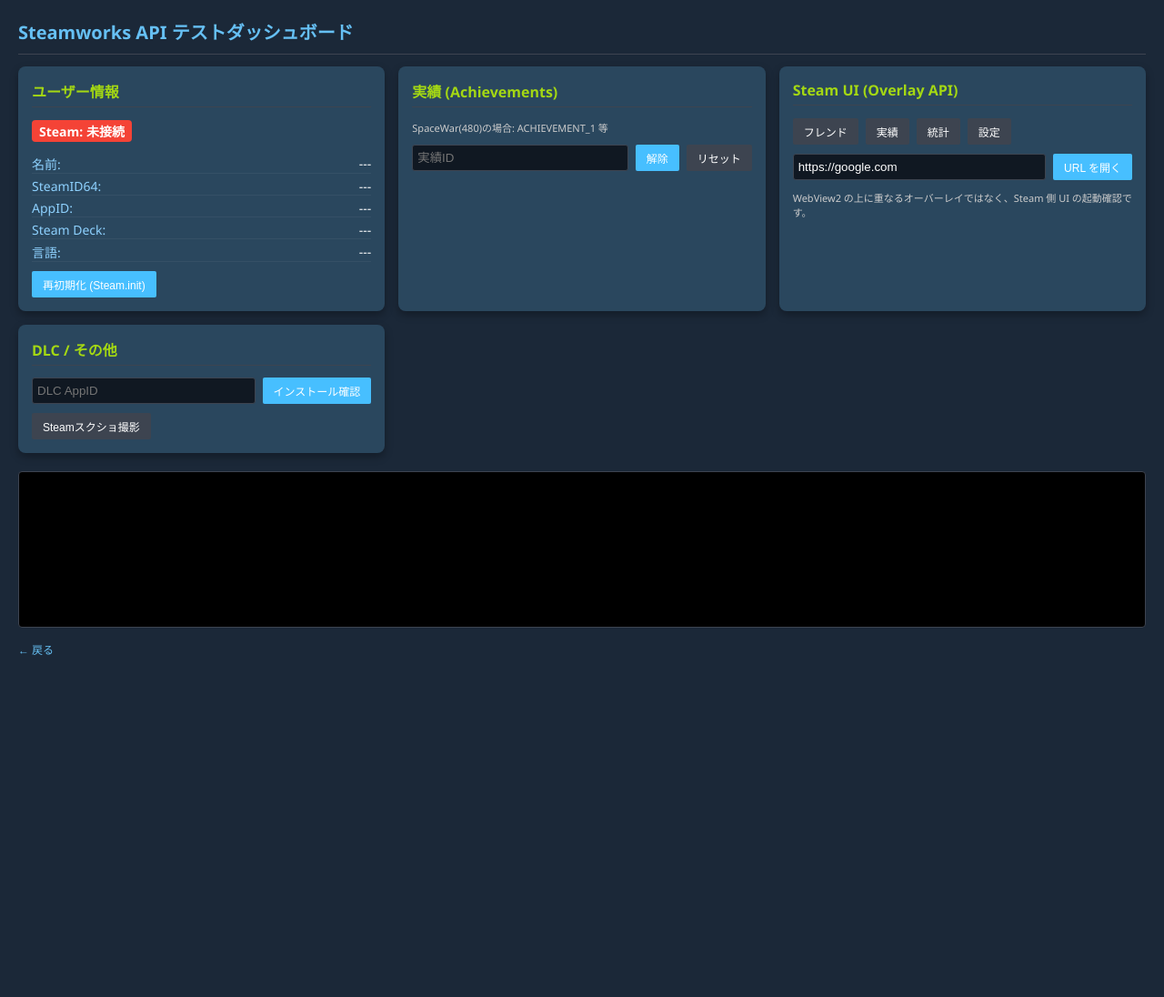
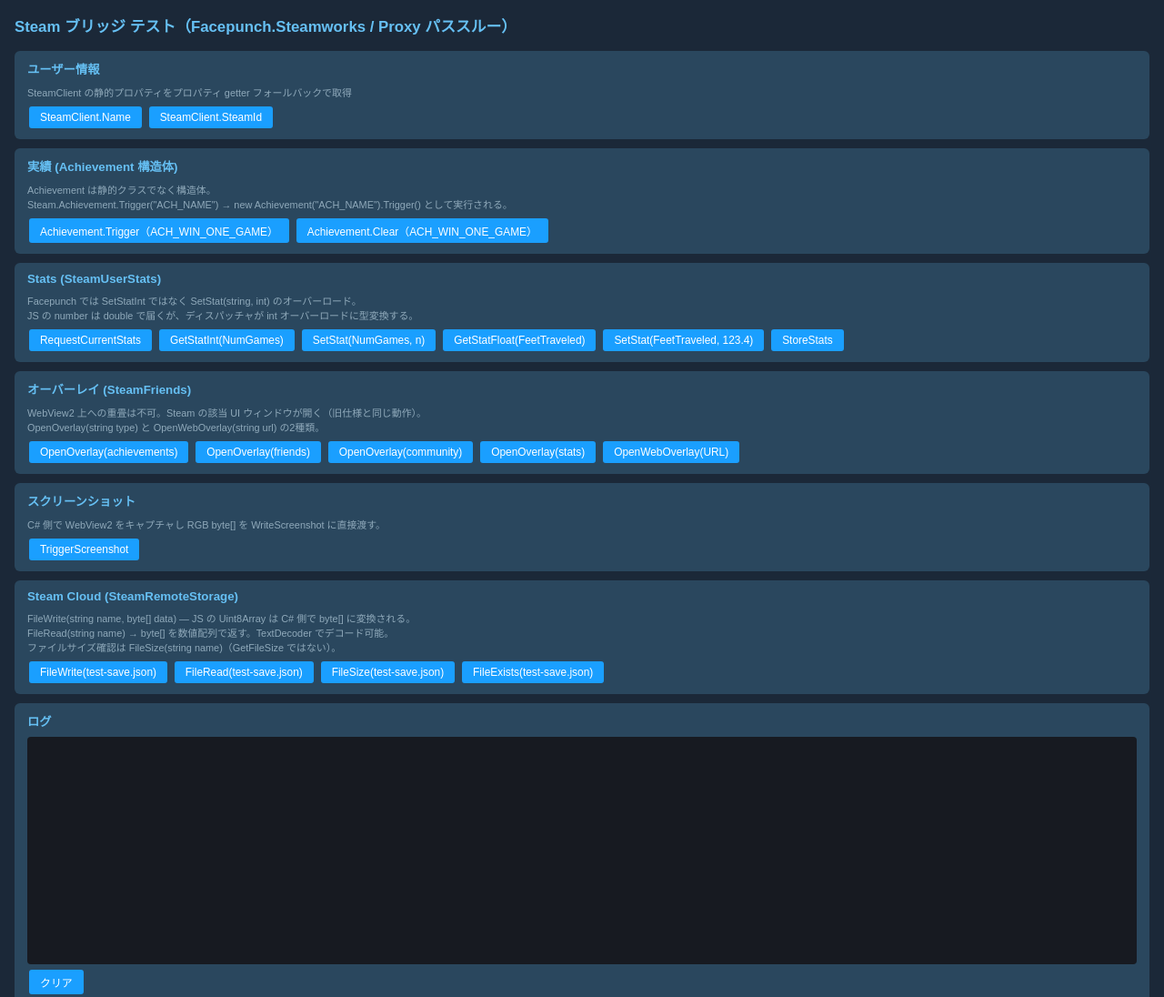
Before and after one commit to hadamak/webview2-app-host-cs, a plain HTML site: page test-www/steam-test.html in a window 1280 px wide. Shown: the top 1096 px of the page at 91% size. Before the commit the page ends 800 px from the top, so only its background shows below. Drawn offline with Linux system fonts and the light colour scheme.

Commit message:
Fix SteamBridge to use Facepunch.Steamworks.Win64.dll and update SteamBridgeImpl for new API structure
- Updated SteamBridge to reference Facepunch.Steamworks.Win64.dll instead of Facepunch.Steamworks.dll.
- Enhanced SteamBridgeImpl to support new dispatch logic for Achievement struct and static properties.
- Improved error handling and logging throughout the SteamBridgeImpl methods.
- Updated test-www/steam-test.html to reflect changes in API usage and improve UI/UX.

```diff
--- a/test-www/steam-test.html
+++ b/test-www/steam-test.html
@@ -2,182 +2,210 @@
 <html lang="ja">
 <head>
   <meta charset="UTF-8">
-    <title>Steamworks API Test</title>
+  <title>Steam ブリッジ テスト（新仕様）</title>
+  <script src="steam.js"></script>
   <style>
-        body { font-family: 'Segoe UI', sans-serif; background: #1b2838; color: #fff; margin: 20px; font-size: 14px; }
-        h1 { font-size: 20px; color: #66c0f4; border-bottom: 1px solid #3d4450; padding-bottom: 10px; }
-        .grid { display: grid; grid-template-columns: repeat(auto-fill, minmax(350px, 1fr)); gap: 15px; }
-        .card { background: #2a475e; border-radius: 8px; padding: 15px; box-shadow: 0 4px 10px rgba(0,0,0,0.3); }
-        .card h2 { font-size: 16px; margin-top: 0; color: #a4d813; border-bottom: 1px solid #3d4450; padding-bottom: 5px; }
-        .status { display: inline-block; padding: 2px 8px; border-radius: 4px; font-weight: bold; margin-bottom: 10px; }
-        .status.online { background: #4caf50; }
-        .status.offline { background: #f44336; }
-        .info-row { display: flex; justify-content: space-between; margin: 4px 0; border-bottom: 1px solid rgba(255,255,255,0.05); }
-        .info-label { color: #8ed1fe; }
-        .controls { display: flex; gap: 8px; flex-wrap: wrap; margin-top: 10px; }
-        button { background: #47bfff; border: none; color: white; padding: 6px 12px; border-radius: 2px; cursor: pointer; font-size: 12px; }
-        button:hover { background: #33a5e3; }
-        button.secondary { background: #3d4450; }
-        button.secondary:hover { background: #4d5460; }
-        input { background: #101822; border: 1px solid #3d4450; color: #fff; padding: 5px; border-radius: 3px; flex-grow: 1; }
-        #log { background: #000; border-radius: 4px; padding: 10px; height: 150px; overflow-y: auto; font-family: monospace; font-size: 11px; margin-top: 20px; border: 1px solid #3d4450; }
-        .log-entry { margin-bottom: 2px; border-bottom: 1px solid #222; padding-bottom: 2px; }
-        .log-time { color: #888; margin-right: 8px; }
-        a { color: #66c0f4; text-decoration: none; font-size: 12px; }
+    *, *::before, *::after { box-sizing: border-box; }
+    body { font-family: sans-serif; background: #1b2838; color: #c7d5e0;
+           margin: 0; padding: 16px; font-size: 14px; }
+    h1 { color: #66c0f4; margin: 0 0 16px; font-size: 1.2em; }
+    section { background: #2a475e; border-radius: 6px; padding: 10px 14px;
+              margin-bottom: 10px; }
+    h2 { color: #66c0f4; margin: 0 0 8px; font-size: 0.95em; }
+    .note { font-size: 0.78em; color: #8fa9ba; margin: 0 0 6px; }
+    button { background: #1a9fff; color: #fff; border: none; border-radius: 3px;
+             padding: 5px 12px; margin: 2px; cursor: pointer; font-size: 0.85em; }
+    button:hover { background: #66c0f4; }
+    #log { background: #171a21; border-radius: 4px; padding: 10px;
+           height: 250px; overflow-y: auto; font-family: monospace;
+           font-size: 0.80em; white-space: pre-wrap; }
+    .ok   { color: #57cbde; }
+    .err  { color: #f4826e; }
+    .evt  { color: #b0e070; }
+    .info { color: #8fa9ba; }
   </style>
 </head>
 <body>
+<h1>Steam ブリッジ テスト（Facepunch.Steamworks / Proxy パススルー）</h1>
 
-<h1>Steamworks API テストダッシュボード</h1>
+<!-- ユーザー情報 -->
+<section>
+  <h2>ユーザー情報</h2>
+  <p class="note">SteamClient の静的プロパティをプロパティ getter フォールバックで取得</p>
+  <!--
+    SteamClient.Name / SteamClient.SteamId はプロパティ。
+    ディスパッチャがメソッド未発見 → プロパティ getter にフォールバックする。
+  -->
+  <button onclick="run('SteamClient', 'Name')">SteamClient.Name</button>
+  <button onclick="run('SteamClient', 'SteamId')">SteamClient.SteamId</button>
+</section>
 
-<div class="grid">
-    <!-- ステータス・ユーザー情報 -->
-    <div class="card">
-        <h2>ユーザー情報</h2>
-        <div id="steam-status" class="status offline">Steam: 未接続</div>
-        <div id="user-info">
-            <div class="info-row"><span class="info-label">名前:</span> <span id="val-personaName">---</span></div>
-            <div class="info-row"><span class="info-label">SteamID64:</span> <span id="val-steamId64Bit">---</span></div>
-            <div class="info-row"><span class="info-label">AppID:</span> <span id="val-appId">---</span></div>
-            <div class="info-row"><span class="info-label">Steam Deck:</span> <span id="val-isRunningOnSteamDeck">---</span></div>
-            <div class="info-row"><span class="info-label">言語:</span> <span id="val-currentGameLanguage">---</span></div>
-        </div>
-        <div class="controls">
-            <button onclick="initSteam()">再初期化 (Steam.init)</button>
-        </div>
-    </div>
+<!-- 実績 -->
+<section>
+  <h2>実績 (Achievement 構造体)</h2>
+  <p class="note">
+    Achievement は静的クラスでなく構造体。<br>
+    Steam.Achievement.Trigger("ACH_NAME") → new Achievement("ACH_NAME").Trigger() として実行される。
+  </p>
+  <!--
+    Facepunch.Steamworks の Achievement は Steamworks.Data.Achievement 構造体。
+    JS から Steam.Achievement.Trigger("ACH_WIN_ONE_GAME") と呼ぶと
+    ディスパッチャが new Achievement("ACH_WIN_ONE_GAME").Trigger() を実行する。
+  -->
+  <button onclick="runAch('Trigger')">Achievement.Trigger（ACH_WIN_ONE_GAME）</button>
+  <button onclick="runAch('Clear')">Achievement.Clear（ACH_WIN_ONE_GAME）</button>
+</section>
 
-    <!-- 実績テスト -->
-    <div class="card">
-        <h2>実績 (Achievements)</h2>
-        <p style="font-size:11px; color:#ccc;">SpaceWar(480)の場合: ACHIEVEMENT_1 等</p>
-        <div class="controls">
-            <input type="text" id="ach-id" placeholder="実績ID">
-            <button onclick="unlockAch()">解除</button>
-            <button class="secondary" onclick="clearAch()">リセット</button>
-        </div>
-    </div>
+<!-- Stats -->
+<section>
+  <h2>Stats (SteamUserStats)</h2>
+  <p class="note">
+    Facepunch では SetStatInt ではなく SetStat(string, int) のオーバーロード。<br>
+    JS の number は double で届くが、ディスパッチャが int オーバーロードに型変換する。
+  </p>
+  <!--
+    GetStatInt / GetStatFloat は Facepunch の静的メソッドとして存在する。
+    SetStat は int/float オーバーロードがあり、引数型でリフレクション解決する。
+    RequestCurrentStats と StoreStats は bool を返す。
+  -->
+  <button onclick="run('SteamUserStats', 'RequestCurrentStats')">RequestCurrentStats</button>
+  <button onclick="run('SteamUserStats', 'GetStatInt', 'NumGames')">GetStatInt(NumGames)</button>
+  <button onclick="run('SteamUserStats', 'SetStat', 'NumGames', _statVal++)">SetStat(NumGames, n)</button>
+  <button onclick="run('SteamUserStats', 'GetStatFloat', 'FeetTraveled')">GetStatFloat(FeetTraveled)</button>
+  <button onclick="run('SteamUserStats', 'SetStat', 'FeetTraveled', 123.4)">SetStat(FeetTraveled, 123.4)</button>
+  <button onclick="run('SteamUserStats', 'StoreStats')">StoreStats</button>
+</section>
 
-    <!-- Steam UI テスト -->
-    <div class="card">
-        <h2>Steam UI (Overlay API)</h2>
-        <div class="controls">
-            <button class="secondary" onclick="Steam.showOverlay('friends')">フレンド</button>
-            <button class="secondary" onclick="Steam.showOverlay('achievements')">実績</button>
-            <button class="secondary" onclick="Steam.showOverlay('stats')">統計</button>
-            <button class="secondary" onclick="Steam.showOverlay('settings')">設定</button>
-        </div>
-        <div class="controls">
-            <input type="text" id="ovl-url" value="https://google.com">
-            <button onclick="openOvlUrl()">URL を開く</button>
-        </div>
-        <p style="font-size:11px; color:#ccc;">WebView2 の上に重なるオーバーレイではなく、Steam 側 UI の起動確認です。</p>
-    </div>
+<!-- オーバーレイ -->
+<section>
+  <h2>オーバーレイ (SteamFriends)</h2>
+  <p class="note">
+    WebView2 上への重畳は不可。Steam の該当 UI ウィンドウが開く（旧仕様と同じ動作）。<br>
+    OpenOverlay(string type) と OpenWebOverlay(string url) の2種類。
+  </p>
+  <!--
+    SteamFriends.OpenOverlay(string) = ISteamFriends::ActivateGameOverlay
+    SteamFriends.OpenWebOverlay(string) = ISteamFriends::ActivateGameOverlayToWebPage
+    旧仕様の showOverlayURL に相当するのは OpenWebOverlay。
+  -->
+  <button onclick="run('SteamFriends', 'OpenOverlay', 'achievements')">OpenOverlay(achievements)</button>
+  <button onclick="run('SteamFriends', 'OpenOverlay', 'friends')">OpenOverlay(friends)</button>
+  <button onclick="run('SteamFriends', 'OpenOverlay', 'community')">OpenOverlay(community)</button>
+  <button onclick="run('SteamFriends', 'OpenOverlay', 'stats')">OpenOverlay(stats)</button>
+  <button onclick="run('SteamFriends', 'OpenWebOverlay', 'https://store.steampowered.com/app/480')">OpenWebOverlay(URL)</button>
+</section>
 
-    <!-- DLC / その他 -->
-    <div class="card">
-        <h2>DLC / その他</h2>
-        <div class="controls">
-            <input type="text" id="dlc-id" placeholder="DLC AppID">
-            <button onclick="checkDlc()">インストール確認</button>
-        </div>
-        <div class="controls">
-            <button class="secondary" onclick="Steam.triggerScreenshot()">Steamスクショ撮影</button>
-        </div>
-    </div>
-</div>
+<!-- スクリーンショット -->
+<section>
+  <h2>スクリーンショット</h2>
+  <p class="note">C# 側で WebView2 をキャプチャし RGB byte[] を WriteScreenshot に直接渡す。</p>
+  <button onclick="run('SteamScreenshots', 'TriggerScreenshot')">TriggerScreenshot</button>
+</section>
+
+<!-- Steam Cloud -->
+<section>
+  <h2>Steam Cloud (SteamRemoteStorage)</h2>
+  <p class="note">
+    FileWrite(string name, byte[] data) — JS の Uint8Array は C# 側で byte[] に変換される。<br>
+    FileRead(string name) → byte[] を数値配列で返す。TextDecoder でデコード可能。<br>
+    ファイルサイズ確認は FileSize(string name)（GetFileSize ではない）。
+  </p>
+  <!--
+    SteamRemoteStorage.FileWrite(name, byte[]) — README の API に合わせて引数2つ。
+    SteamRemoteStorage.FileRead(name) — サイズ引数不要。byte[] を返す。
+    SteamRemoteStorage.FileSize(name) — GetFileSize ではなく FileSize。
+    SteamRemoteStorage.FileExists(name) — bool を返す。
+  -->
+  <button onclick="test_cloudWrite()">FileWrite(test-save.json)</button>
+  <button onclick="test_cloudRead()">FileRead(test-save.json)</button>
+  <button onclick="run('SteamRemoteStorage', 'FileSize', 'test-save.json')">FileSize(test-save.json)</button>
+  <button onclick="run('SteamRemoteStorage', 'FileExists', 'test-save.json')">FileExists(test-save.json)</button>
+</section>
 
 <!-- ログ -->
+<section>
+  <h2>ログ</h2>
   <div id="log"></div>
-
-<p><a href="index.html">← 戻る</a></p>
-
-<!-- ブリッジの読み込み -->
-<script src="steam.js"></script>
+  <button onclick="logEl.textContent=''" style="margin-top:6px">クリア</button>
+</section>
 
 <script>
-    function log(msg) {
   const logEl = document.getElementById('log');
-        const entry = document.createElement('div');
-        entry.className = 'log-entry';
-        const time = new Date().toLocaleTimeString();
-        entry.innerHTML = `<span class="log-time">[${time}]</span> ${msg}`;
-        logEl.appendChild(entry);
+  let _statVal = 1;
+
+  function appendLog(cls, text) {
+    const ts = new Date().toLocaleTimeString('ja-JP', { hour12: false });
+    const line = document.createElement('div');
+    line.className = cls;
+    line.textContent = `[${ts}] ${text}`;
+    logEl.appendChild(line);
     logEl.scrollTop = logEl.scrollHeight;
-        console.log(`[SteamTest] ${msg}`);
   }
 
-    // 初期化
-    async function initSteam() {
-        log("Steam.init() を呼び出しています...");
+  // 汎用ヘルパー: Steam.ClassName.MethodName(...args) を呼んでログに出す
+  async function run(className, methodName, ...args) {
+    const label = `${className}.${methodName}(${args.map(a => JSON.stringify(a)).join(', ')})`;
     try {
-            const info = await Steam.init();
-            if (info.isAvailable) {
-                document.getElementById('steam-status').textContent = "Steam: 接続済み";
-                document.getElementById('steam-status').className = "status online";
-
-                // UI反映
-                for (const key in info) {
-                    const el = document.getElementById(`val-${key}`);
-                    if (el) el.textContent = info[key];
-                }
-                log(`初期化成功: ${info.personaName} (ID: ${info.accountId})`);
-            } else {
-                log("初期化失敗: Steamに接続できないか、DLLがありません。");
-            }
+      const result = await Steam[className][methodName](...args);
+      appendLog('ok', `✓ ${label}: ${JSON.stringify(result)}`);
     } catch (e) {
-            log(`エラー: ${e.message}`);
+      appendLog('err', `✗ ${label}: ${e?.message ?? e}`);
     }
   }
 
-    // 実績解除
-    async function unlockAch() {
-        const id = document.getElementById('ach-id').value;
-        if (!id) return;
-        log(`実績解除試行: ${id}`);
-        const res = await Steam.unlockAchievement(id);
-        log(res.isOk ? "成功" : "失敗 (Steam側のログを確認してください)");
+  // Achievement 構造体特例: Steam.Achievement.Trigger("ACH_NAME")
+  async function runAch(methodName) {
+    const achName = 'ACH_WIN_ONE_GAME';
+    const label   = `Achievement.${methodName}("${achName}")`;
+    try {
+      const result = await Steam.Achievement[methodName](achName);
+      appendLog('ok', `✓ ${label}: ${JSON.stringify(result)}`);
+    } catch (e) {
+      appendLog('err', `✗ ${label}: ${e?.message ?? e}`);
+    }
   }
 
-    // 実績クリア
-    async function clearAch() {
-        const id = document.getElementById('ach-id').value;
-        if (!id) return;
-        log(`実績リセット試行: ${id}`);
-        const res = await Steam.clearAchievement(id);
-        log(res.isOk ? "成功" : "失敗");
+  // Steam Cloud: FileWrite — Uint8Array → C# byte[] 変換のテスト
+  async function test_cloudWrite() {
+    const data  = JSON.stringify({ timestamp: Date.now(), note: 'test save' });
+    const bytes = new TextEncoder().encode(data);
+    // Array.from() で通常の数値配列に変換して送る
+    // （JS の Uint8Array は JSON.stringify すると {} になるため）
+    try {
+      const result = await Steam.SteamRemoteStorage.FileWrite(
+        'test-save.json',
+        Array.from(bytes)
+      );
+      appendLog('ok', `✓ FileWrite: ${JSON.stringify(result)}`);
+    } catch (e) {
+      appendLog('err', `✗ FileWrite: ${e?.message ?? e}`);
+    }
   }
 
-    // URLを Steam 側 UI で開く
-    function openOvlUrl() {
-        const url = document.getElementById('ovl-url').value;
-        log(`Steam UI でURLを開く: ${url}`);
-        Steam.showOverlayURL(url);
+  // Steam Cloud: FileRead — byte[] を数値配列で受け取り TextDecoder でデコード
+  async function test_cloudRead() {
+    try {
+      const result = await Steam.SteamRemoteStorage.FileRead('test-save.json');
+      // C# から数値配列 [104, 101, ...] で返ってくる
+      const text = new TextDecoder().decode(new Uint8Array(result));
+      appendLog('ok', `✓ FileRead: ${text}`);
+    } catch (e) {
+      appendLog('err', `✗ FileRead: ${e?.message ?? e}`);
+    }
   }
 
-    // DLC確認
-    async function checkDlc() {
-        const id = document.getElementById('dlc-id').value;
-        if (!id) return;
-        const res = await Steam.checkDlcInstalled([parseInt(id)]);
-        log(`DLC ${id} インストール状態: ${res.results}`);
-    }
-
-    // イベント購読
-    Steam.on('on-game-overlay-activated', ({ isShowing }) => {
-        log(`Steam UI 状態変化イベント: ${isShowing ? "表示" : "非表示"}`);
+  // ---------- イベント受信 ----------
+  Steam.on('OnAchievementProgress', p => {
+    appendLog('evt',
+      `🏆 OnAchievementProgress: ${p.achievementName} ${p.currentProgress}/${p.maxProgress}`);
   });
 
-    Steam.on('on-dlc-installed', ({ appId }) => {
-        log(`DLCインストール検知: AppID ${appId}`);
+  Steam.on('OnGameOverlayActivated', p => {
+    appendLog('evt', `🎮 OnGameOverlayActivated: active=${p.active}`);
   });
 
-    // 起動時に実行
-    if (Steam.isAvailable()) {
-        initSteam();
-    } else {
-        log("ホスト外（ブラウザ等）で実行されています。Steam機能は無効です。");
-    }
+  appendLog('info', '準備完了 — AppID 480 (Spacewar) で動作確認できます');
+  appendLog('info', '実績: ACH_WIN_ONE_GAME / stat: NumGames, FeetTraveled');
 </script>
 </body>
 </html>
```
Also changed, not shown: 5 other files. Lines whose indentation alone changed are shown as unchanged.
